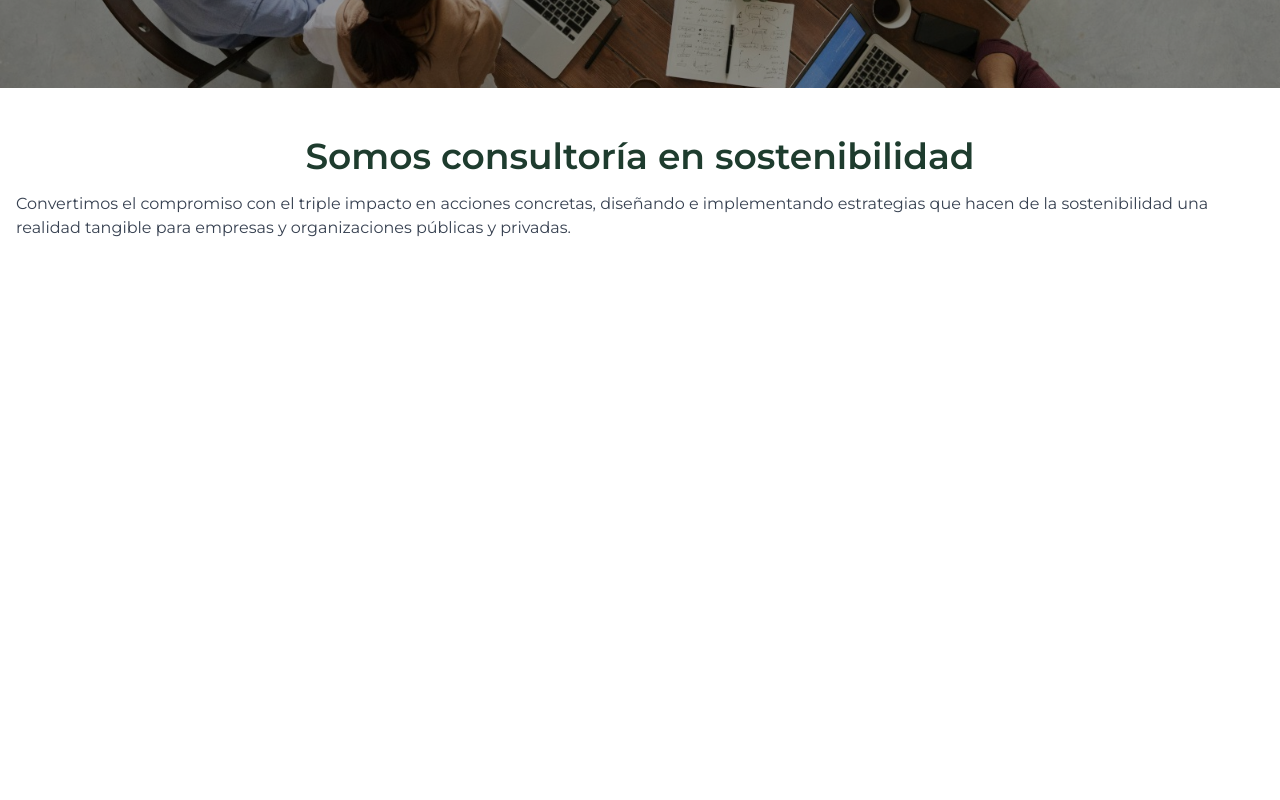
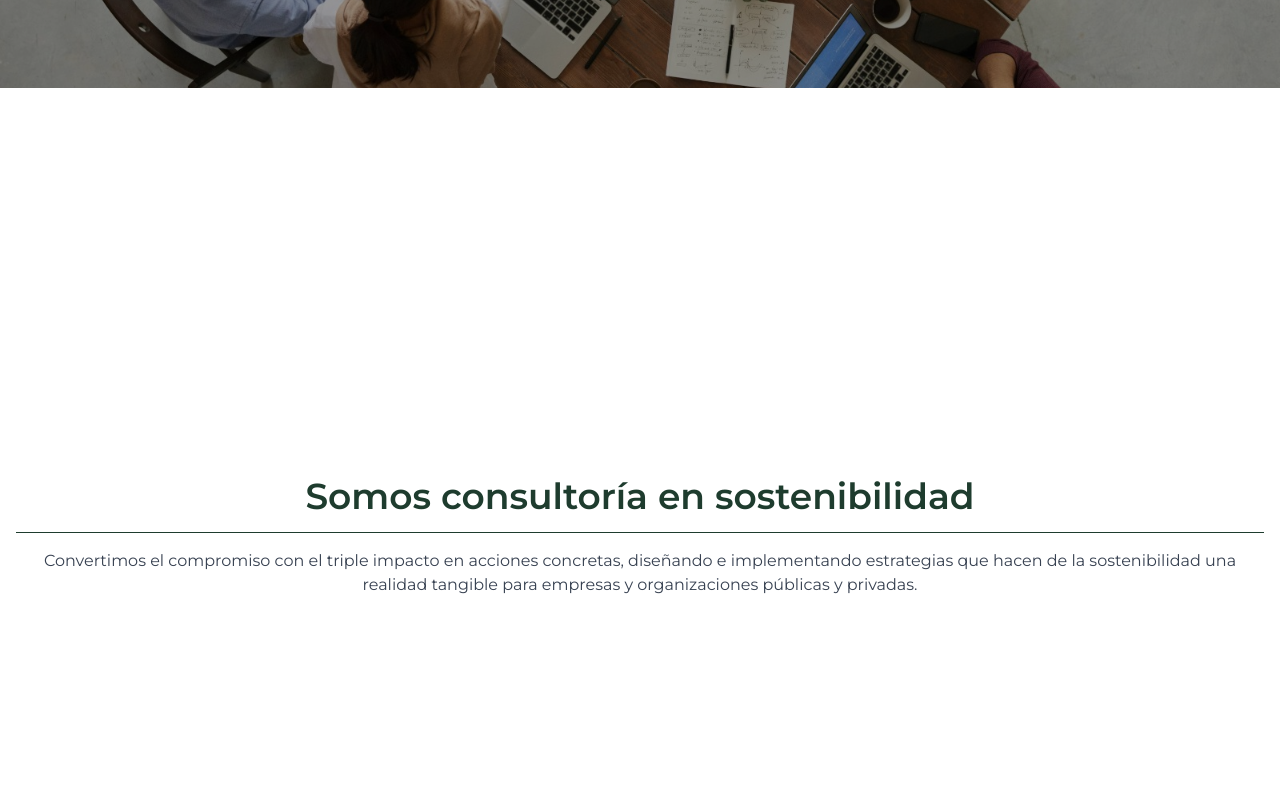
Before and after one commit to tlleonart/zephyra_web, a Next.js app: page / in a window 1280 px wide. Shown: the part 560-1360 px from the top of the page. Built offline with nearby package versions, Linux system fonts and the light colour scheme.

Commit message:
we section modificada

```diff
--- a/src/modules/home/components/WeSection.tsx
+++ b/src/modules/home/components/WeSection.tsx
@@ -4,12 +4,15 @@ const WeSection: FC = () => {
     return (
         <section className="relative h-screen" id='about'>
             <div className="container mx-auto px-4">
-                <div className="flex flex-col w-full justify-center">
-                    <h2 className="text-4xl font-semibold text-zmain text-center mb-4">Somos consultoría en sostenibilidad</h2>
-                    <p className="text-gray-700">
-                        Convertimos el compromiso con el triple impacto en acciones concretas, diseñando e implementando estrategias que hacen de la sostenibilidad
-                        una realidad tangible para empresas y organizaciones públicas y privadas.
-                    </p>
+                <div className="flex h-screen justify-center">
+                    <div className="flex flex-col w-full justify-center">
+                        <h2 className="text-4xl font-semibold text-zmain text-center mb-4">Somos consultoría en sostenibilidad</h2>
+                        <div className="border-t-[1px] w-full border-zmain mb-4" />
+                        <p className="text-gray-700 text-center">
+                            Convertimos el compromiso con el triple impacto en acciones concretas, diseñando e implementando estrategias que hacen de la sostenibilidad
+                            una realidad tangible para empresas y organizaciones públicas y privadas.
+                        </p>
+                    </div>
                 </div>
             </div>
         </section>
```
